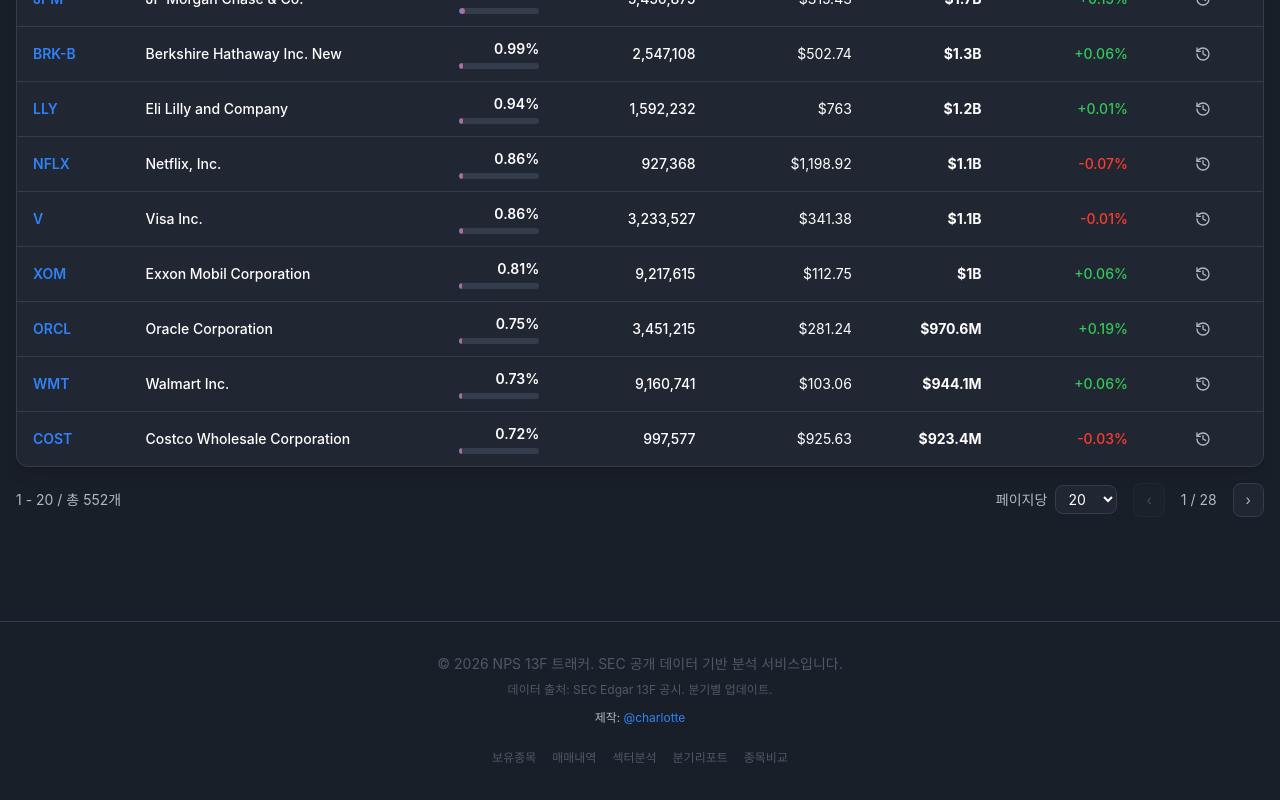
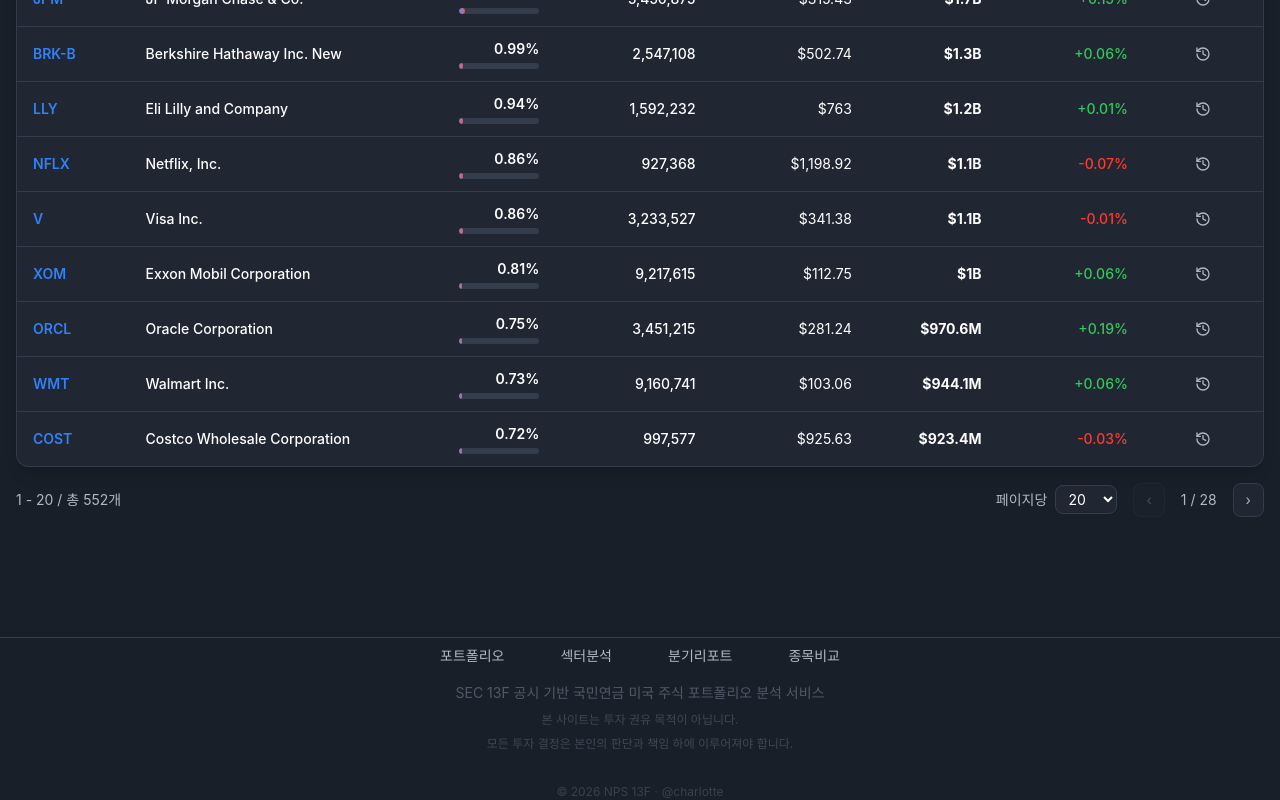
Before and after one commit to yaffleria/nps13f, a Next.js app: page / in a window 1280 px wide. Shown: the part 1462-2262 px from the top of the page. Built offline with nearby package versions, Linux system fonts and the light colour scheme; a web font is replaced by a local one.

Commit message:
feat: update GlobalFooter

```diff
--- a/src/widgets/GlobalFooter/GlobalFooter.tsx
+++ b/src/widgets/GlobalFooter/GlobalFooter.tsx
@@ -9,65 +9,54 @@
 
   return (
     <footer
-      className={`border-t border-border py-8 mt-12 ${className}`}
+      className={`border-t border-border mt-16 ${className}`}
       role="contentinfo"
     >
-      <div className="container mx-auto px-4 text-center">
-        <p className="text-sm text-muted">
-          © {currentYear} NPS 13F 트래커. SEC 공개 데이터 기반 분석 서비스입니다.
-        </p>
-        <p className="mt-2 text-xs text-muted">
-          데이터 출처:{" "}
-          <a
-            href="https://www.sec.gov/cgi-bin/browse-edgar?action=getcompany&company=national+pension&type=13F"
-            target="_blank"
-            rel="noopener noreferrer"
-            className="hover:text-primary transition-colors"
-          >
-            SEC Edgar 13F 공시
-          </a>
-          . 분기별 업데이트.
-        </p>
-        <p className="mt-3 text-xs text-secondary">
-          제작:{" "}
-          <a
-            href="https://x.com/charlotteprism"
-            target="_blank"
-            rel="noopener noreferrer"
-            className="text-primary hover:underline"
-          >
-            @charlotte
-          </a>
-        </p>
-
-        {/* 네비게이션 링크 */}
-        <nav className="mt-6 text-xs text-muted" aria-label="사이트 네비게이션">
-          <span className="mr-4">
-            <Link href="/?tab=holdings" className="hover:text-primary transition-colors">
-              보유종목
+      <div className="container mx-auto px-6">
+        {/* 메인 콘텐츠 영역 */}
+        <div className="max-w-3xl mx-auto text-center space-y-10">
+          {/* 네비게이션 */}
+          <nav className="flex flex-wrap justify-center gap-x-8 gap-y-3 text-sm mb-2" aria-label="푸터 네비게이션">
+            <Link href="/" className="px-3 py-2 text-secondary hover:text-foreground transition-colors">
+              포트폴리오
             </Link>
-          </span>
-          <span className="mr-4">
-            <Link href="/?tab=activity" className="hover:text-primary transition-colors">
-              매매내역
-            </Link>
-          </span>
-          <span className="mr-4">
-            <Link href="/sectors" className="hover:text-primary transition-colors">
+            <Link href="/sectors" className="px-3 py-2 text-secondary hover:text-foreground transition-colors">
               섹터분석
             </Link>
-          </span>
-          <span className="mr-4">
-            <Link href="/reports" className="hover:text-primary transition-colors">
+            <Link href="/reports" className="px-3 py-2 text-secondary hover:text-foreground transition-colors">
               분기리포트
             </Link>
-          </span>
-          <span>
-            <Link href="/compare" className="hover:text-primary transition-colors">
+            <Link href="/compare" className="px-3 py-2 text-secondary hover:text-foreground transition-colors">
               종목비교
             </Link>
-          </span>
-        </nav>
+          </nav>
+
+          {/* 설명 */}
+          <p className="text-sm text-muted leading-relaxed mb-1">
+            SEC 13F 공시 기반 국민연금 미국 주식 포트폴리오 분석 서비스
+          </p>
+
+          {/* 면책 조항 */}
+          <p className="text-xs text-muted/70 leading-loose mb-1">
+            본 사이트는 투자 권유 목적이 아닙니다.<br />
+            모든 투자 결정은 본인의 판단과 책임 하에 이루어져야 합니다.
+          </p>
+
+          {/* 저작권 */}
+          <div className="pt-6 text-xs text-muted/60">
+            <p>
+              © {currentYear} NPS 13F ·
+              <a
+                href="https://x.com/charlotteprism"
+                target="_blank"
+                rel="noopener noreferrer"
+                className="ml-1 hover:text-foreground transition-colors"
+              >
+                @charlotte
+              </a>
+            </p>
+          </div>
+        </div>
       </div>
     </footer>
   );
```
